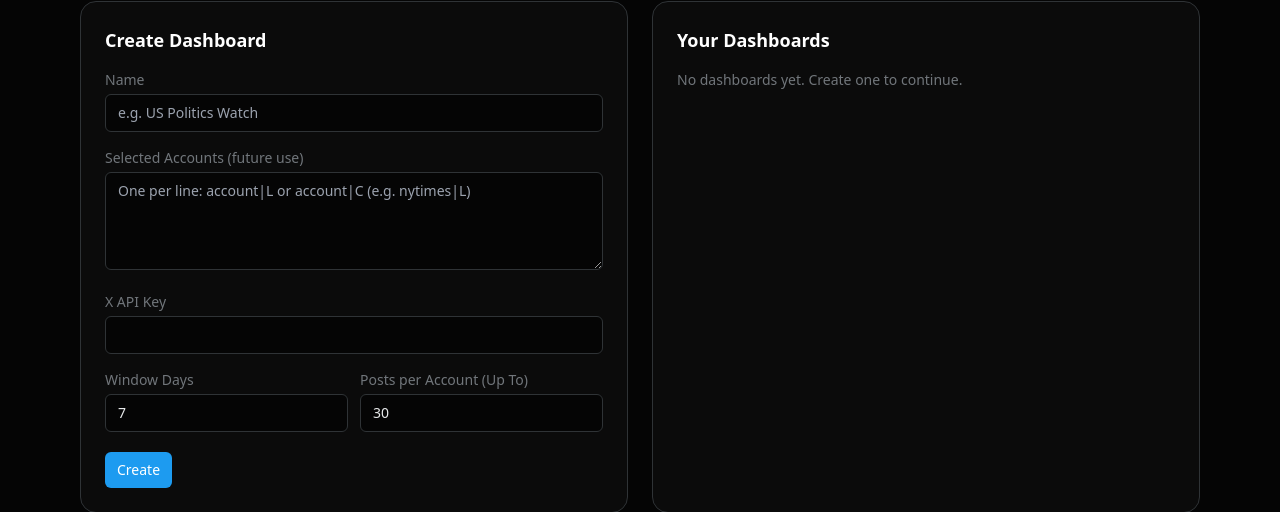
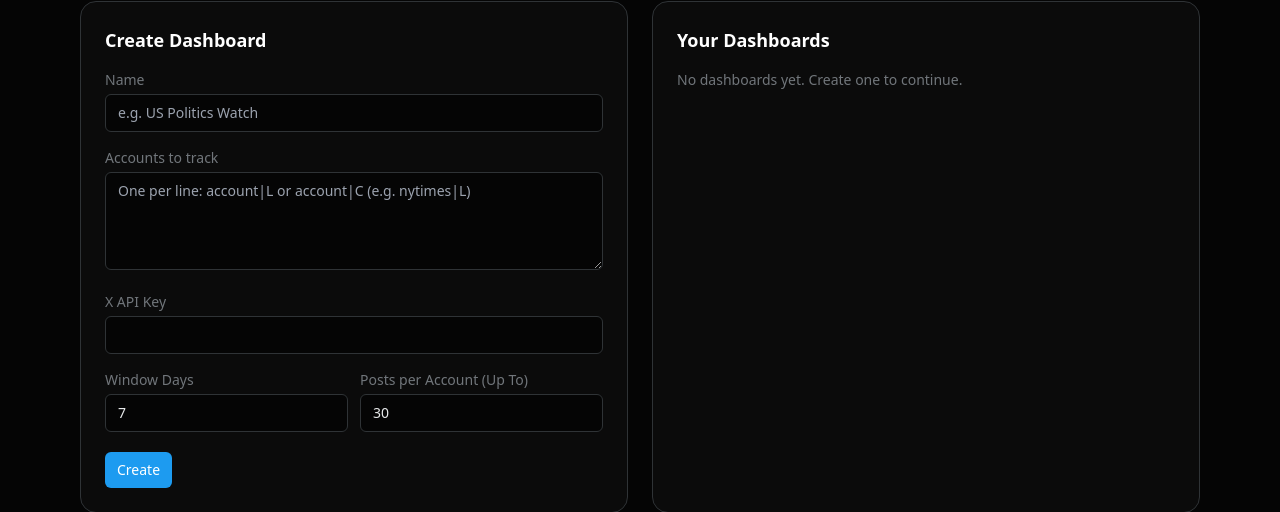
Before and after one commit to Aesonnn/X-Signal, a Django app: page /workspaces/ in a window 1280 px wide. Shown: the part 178-690 px from the top of the page. Run offline with Django 5.2, Linux system fonts and the light colour scheme; the visitor is signed in with stand-in values (Sample User, id 1); data comes from the database, SQL or seed files in the repository; parts of the project's set-up code (start-up, migrations or seed data) failed here and were passed over; some libraries are stand-ins or nearby versions.

Commit message:
Typos fixes

```diff
--- a/dashboard/templates/dashboard/index.html
+++ b/dashboard/templates/dashboard/index.html
@@ -130,7 +130,7 @@
         <!-- Global Trends Section -->
         <div class="mt-8 pt-6 border-t border-xline">
           <div class="mb-4 flex items-center justify-between gap-3">
-            <h2 class="text-xl font-bold tracking-tight text-white">Global & Week Trends</h2>
+            <h2 class="text-xl font-bold tracking-tight text-white">Week Trends</h2>
             <form method="post" action="{% url 'ai_overview' %}" id="ai-overview-form">
               {% csrf_token %}
               <input type="hidden" name="affiliation" value="{{ selected_affiliation }}">
--- a/dashboard/templates/dashboard/workspaces/index.html
+++ b/dashboard/templates/dashboard/workspaces/index.html
@@ -51,7 +51,7 @@
             <div class="text-xs text-red-300 mt-1">{{ form.name.errors }}</div>
           </div>
           <div>
-            <label class="block text-sm text-[#71767B] mb-1">Selected Accounts (future use)</label>
+            <label class="block text-sm text-[#71767B] mb-1">Accounts to track</label>
             {{ form.selected_accounts }}
             <div class="text-xs text-red-300 mt-1">{{ form.selected_accounts.errors }}</div>
           </div>
```
